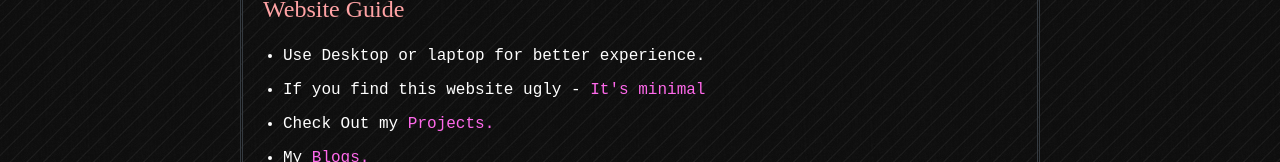
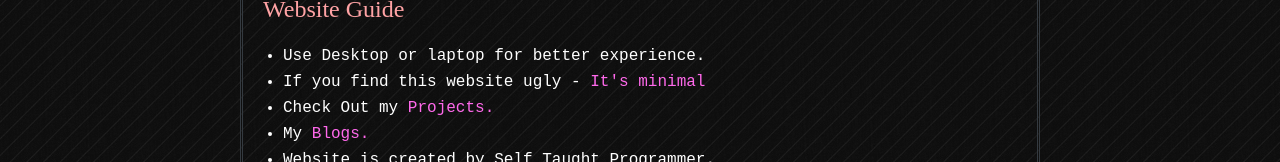
Before and after one commit to quickcodes/quickcodes-web-react, a React (Create React App) app: page /#/ in a window 1280 px wide. Shown: the part 790-952 px from the top of the page. Built offline with nearby package versions, Linux system fonts and the light colour scheme.

Commit message:
margine of li reduced

```diff
--- a/src/style.css
+++ b/src/style.css
@@ -102,7 +102,7 @@
 }
 
 li {
-  margin-bottom: 10px;
+  margin-bottom: 2px;
 }
 
 nav {
```
Also changed, not shown: 6 other files (tests, documents, lock files or other folders).
